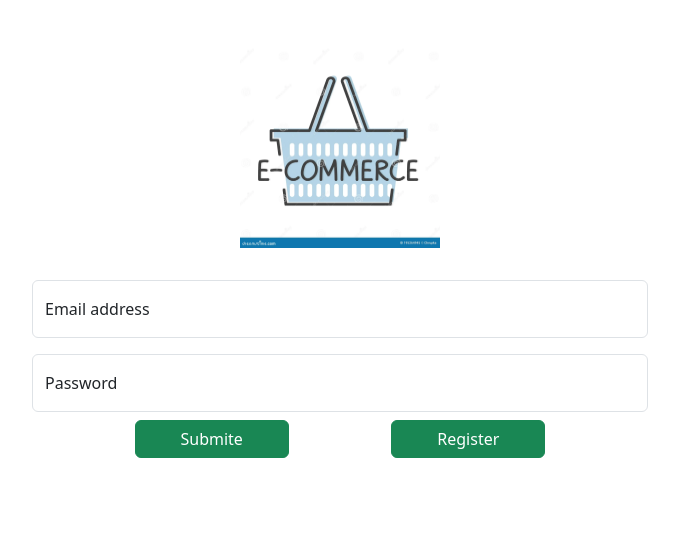
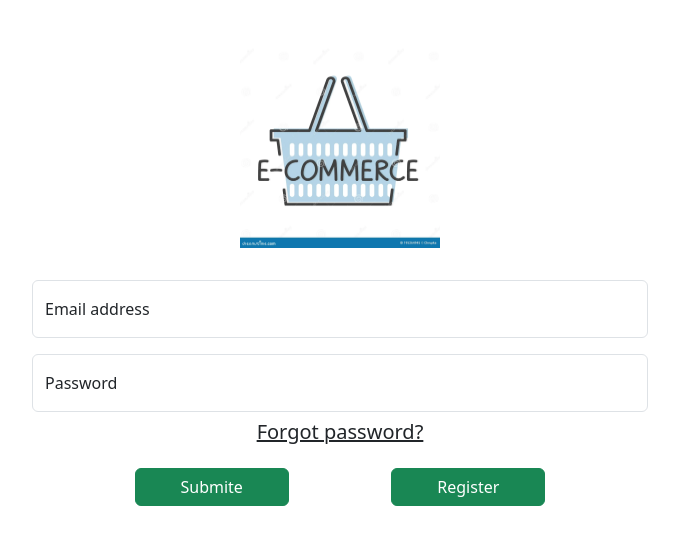
Before and after one commit to JaramilloL/e-commerce, a React (Vite) app: page /login in a window 1280 px wide. Shown: the top 544 px of the page, without its empty margins (300-979 px from the left). Built offline with nearby package versions, Linux system fonts and the light colour scheme.

Commit message:
se agrego la funcion de resetar el password desde el login

```diff
--- a/src/components/LoginComponent.jsx
+++ b/src/components/LoginComponent.jsx
@@ -13,7 +13,7 @@
 
 const LoginComponent = () => {
   //creamos el contexto de la app
-  const {signIn, isAuth} = useContext(UserContext)
+  const {signIn, isAuth, resetPassword} = useContext(UserContext)
 
   //creamos un navigate para reenviar al home
   const navigateUser = useNavigate();
@@ -23,6 +23,7 @@
     register,
     reset,
     formState: { errors },
+    getValues,
   } = useForm();
 
   const onSubmit = handleSubmit(async(data) => {
@@ -39,6 +40,19 @@
     console.log(data);
     reset();
   });
+
+  //?creamos una funcion la cual va a resetear el passsword mediante el email
+  const handleResetPassword = async()=>{
+    const getEmail = getValues('email');
+
+    try {
+      await resetPassword(getEmail)
+      toast.success('se ha enviado su nueva contrasena')
+    } catch (error) {
+      if(error.code === 'auth/missing-email')  toast.error('Ingrese un correo para enviar su nueva contrasena')
+    }
+
+  }
 
   //todo creamos un useeffect para la llamada de errores
   useEffect(() => {
@@ -90,6 +104,9 @@
         <label htmlFor="floatingPassword">Password</label>
         {/* {toast.error(errors?.password?.message)} */}
       </div>
+      <div className="d-flex justify-content-center align-items-center m-2">
+        <Link className="text-dark h5" onClick={handleResetPassword}>Forgot password?</Link>
+      </div>
       <div className="d-flex justify-content-evenly align-items-center">
         <input
           className="btn btn-success mt-2 w-25"
--- a/src/context/StateContext.jsx
+++ b/src/context/StateContext.jsx
@@ -3,7 +3,7 @@
 import { UserContext } from './UserContext'
 import ReducerContext from './ReducerContext'
 import { useReducer } from 'react'
-import { createUserWithEmailAndPassword, signInWithEmailAndPassword } from 'firebase/auth'
+import { createUserWithEmailAndPassword, sendPasswordResetEmail, signInWithEmailAndPassword, signOut } from 'firebase/auth'
 import { auth } from '../firebase/firebaseConfig'
 //?el estado resive la propiedad childrem para compartir datos en toda la application
 
@@ -24,13 +24,19 @@
   const isAuth =()=> dispatch( { type: 'LOGIN' } )
   const notAuth =()=> dispatch( { type: 'LOGOUT' } )
 
+  //?creamos la funcion de cerrar sesion
+  const logout = ()=> signOut(auth)
+
+  //?creamos la funcion de recuperacion de password
+  const resetPassword = (email)=> sendPasswordResetEmail(auth, email)
+
   //*useReducer lo usamos para la manipulacion del estado en el que se encuentra el logeo
   const [state, dispatch] = useReducer(ReducerContext, initialState)
 
   //todo lo que contenga la propiedad de value se compartira con toda la app
   return (
     <UserContext.Provider value={{
-      state, dispatch, registerUser, signIn, isAuth, notAuth
+      state, dispatch, registerUser, signIn, isAuth, notAuth, logout, resetPassword
     }}>
       { children }
     </UserContext.Provider>
```
